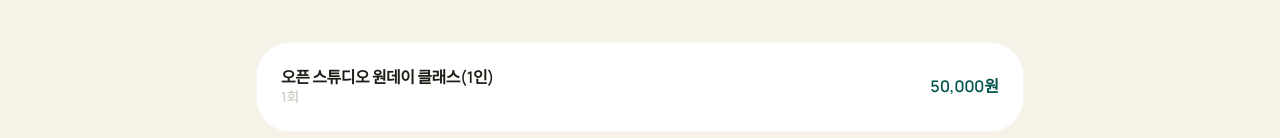
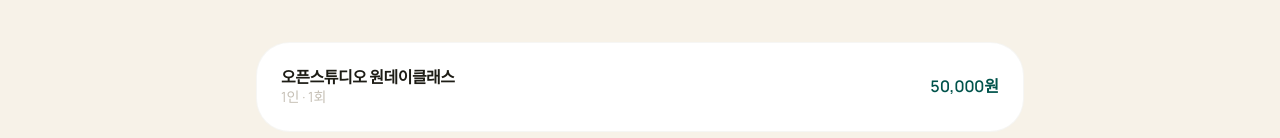
Before and after one commit to act-art-center/actartcenter.com, a Next.js app: page /pricing in a window 1280 px wide. Shown: the part 662-800 px from the top of the page. Built offline with nearby package versions, Linux system fonts and the light colour scheme.

Commit message:
fix: place one-day class first in session pricing

```diff
--- a/src/app/api/booking/route.ts
+++ b/src/app/api/booking/route.ts
@@ -20,7 +20,7 @@ export async function POST(request: Request) {
     const resend = new Resend(process.env.RESEND_API_KEY);
 
     const serviceLabels: Record<string, string> = {
-      "one-day-class": "오픈 스튜디오 원데이 클래스(1인)",
+      "one-day-class": "오픈스튜디오 원데이클래스",
       protective: "보호·의료 환경 미술심리치료",
       emotional: "정서·트라우마 중심 미술심리치료",
       depth: "심층 탐색·연구 기반 미술심리치료",
--- a/src/app/booking/page.tsx
+++ b/src/app/booking/page.tsx
@@ -224,7 +224,7 @@ export default function BookingPage() {
                       <select id="service" name="service"
                         className="w-full px-4 py-3 rounded-lg bg-cream text-charcoal focus:outline-none focus:ring-2 focus:ring-primary-500 transition-all">
                         <option value="">선택해주세요</option>
-                        <option value="one-day-class">오픈 스튜디오 원데이 클래스(1인)</option>
+                        <option value="one-day-class">오픈스튜디오 원데이클래스</option>
                         <option value="individual">개인 미술치료</option>
                         <option value="group">그룹 프로그램</option>
                         <option value="child">아동·청소년 미술치료</option>
--- a/src/app/pricing/page.tsx
+++ b/src/app/pricing/page.tsx
@@ -60,11 +60,11 @@ const pricingSchema = {
       "@id": `${SITE_URL}/pricing#offers`,
       name: "ACT 미술치료 서비스 가격표",
       description:
-        "오픈 스튜디오 원데이 클래스, 성인·아동 개인 세션, TCI 기질검사 및 상담, 2~6인 소그룹, 온라인 세션, 그림검사와 프로그램 패키지 비용 안내.",
+        "오픈스튜디오 원데이클래스, 성인·아동 개인 세션, TCI 기질검사 및 상담, 2~6인 소그룹, 온라인 세션, 그림검사와 프로그램 패키지 비용 안내.",
       itemListElement: [
         {
           "@type": "Offer",
-          name: "오픈 스튜디오 원데이 클래스(1인)",
+          name: "오픈스튜디오 원데이클래스",
           priceSpecification: {
             "@type": "PriceSpecification",
             price: "50000",
@@ -167,7 +167,7 @@ const pricingSchema = {
 };
 
 const pricing = [
-  { service: "오픈 스튜디오 원데이 클래스(1인)", duration: "1회", price: "50,000원", note: "" },
+  { service: "오픈스튜디오 원데이클래스", duration: "1인 · 1회", price: "50,000원", note: "" },
   { service: "개인 미술심리치료 (성인)", duration: "50분", price: "변동", note: "" },
   {
     service: "개인 미술심리치료 (아동·청소년)",
```
